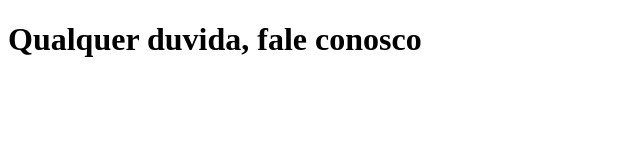
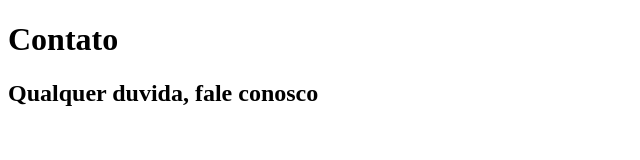
Before and after one commit to PaolaRovari/gitbariri, a plain HTML site: page contato.html in a window 1280 px wide. Shown: the whole page, without its empty margins (0-640 px from the left). Drawn offline with Linux system fonts and the light colour scheme.

Commit message:
Mensagem de contato

```diff
--- a/contato.html
+++ b/contato.html
@@ -6,6 +6,7 @@
     <title>Página de Contato</title>
 </head>
 <body>
-    <h1>Qualquer duvida, fale conosco</h1>
+    <h1>Contato</h1>
+    <h2>Qualquer duvida, fale conosco</h2>
 </body>
 </html>
```
